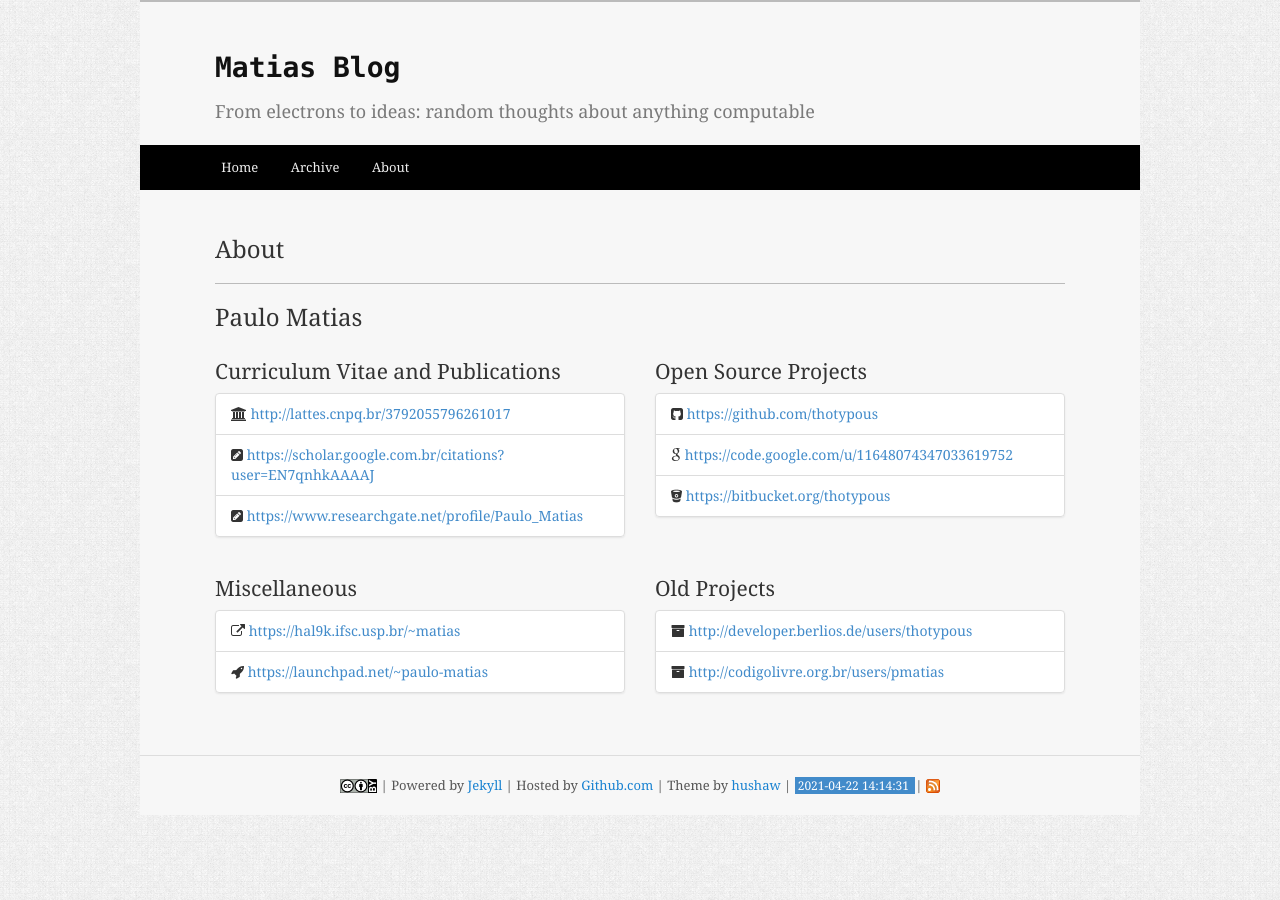
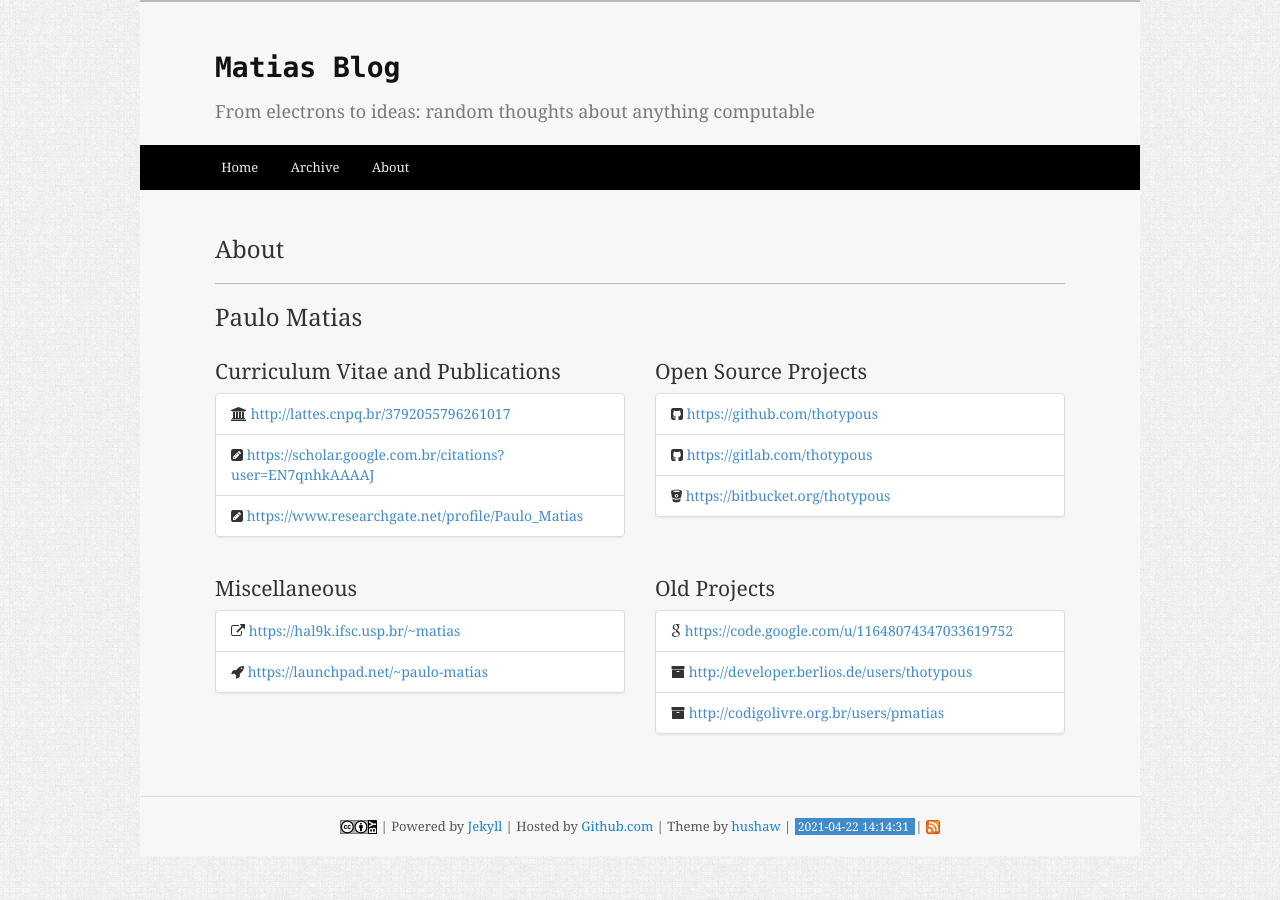
Before and after one commit to thotypous/thotypous.github.io, a Jekyll site: the page built from about.html, in a window 1280 px wide. Built offline with Jekyll 4.4.1, drawn with Linux system fonts in a browser that asks for light colours.

Commit message:
Update about.html

```diff
--- a/about.html
+++ b/about.html
@@ -31,8 +31,8 @@
                     <a href="https://github.com/thotypous" target="_blank">https://github.com/thotypous</a>
                 </li>
                 <li class="list-group-item">
-                    <i class="fa fa-google"></i>
-                    <a href="https://code.google.com/u/116480743470336197525" target="_blank">https://code.google.com/u/11648074347033619752</a>
+                    <i class="fa fa-github-square"></i>
+                    <a href="https://gitlab.com/thotypous" target="_blank">https://gitlab.com/thotypous</a>
                 </li>
                 <li class="list-group-item">
                     <i class="fa fa-bitbucket"></i>
@@ -47,7 +47,7 @@
             <ul class="list-group">
                 <li class="list-group-item">
                     <i class="fa fa-external-link"></i>
-                    <a href="https://hal9k.ifsc.usp.br/~matias" target="_blank">https://hal9k.ifsc.usp.br/~matias</a>
+                    <a href="https://web.archive.org/web/20161112051101/http://hal9k.ifsc.usp.br/~matias/" target="_blank">https://hal9k.ifsc.usp.br/~matias</a>
                 </li>
                 <li class="list-group-item">
                     <i class="fa fa-rocket"></i>
@@ -58,6 +58,10 @@
         <div class="col-md-6">
             <h3>Old Projects</h3>
             <ul class="list-group">
+                <li class="list-group-item">
+                    <i class="fa fa-google"></i>
+                    <a href="https://web.archive.org/web/20130720154209/http://code.google.com/u/116480743470336197525/" target="_blank">https://code.google.com/u/11648074347033619752</a>
+                </li>
                 <li class="list-group-item">
                     <i class="fa fa-archive"></i>
                     <a href="https://web.archive.org/web/20090305053601/http://developer.berlios.de/users/thotypous" target="_blank">http://developer.berlios.de/users/thotypous</a>
```
